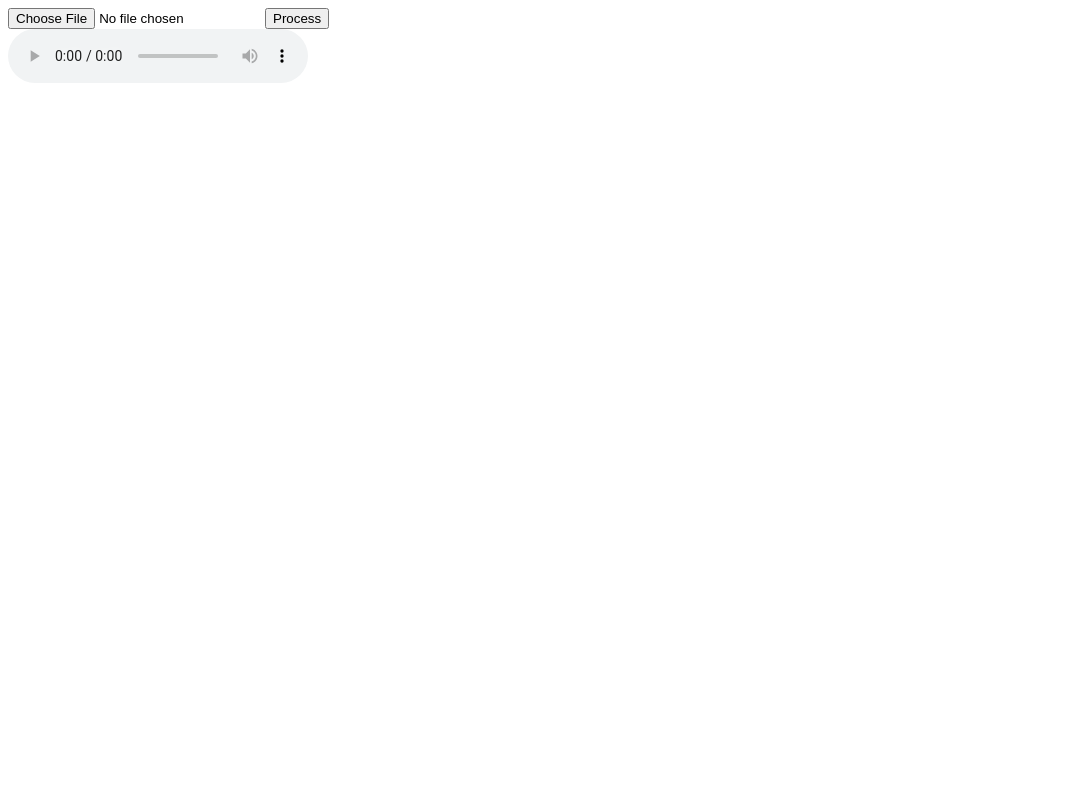
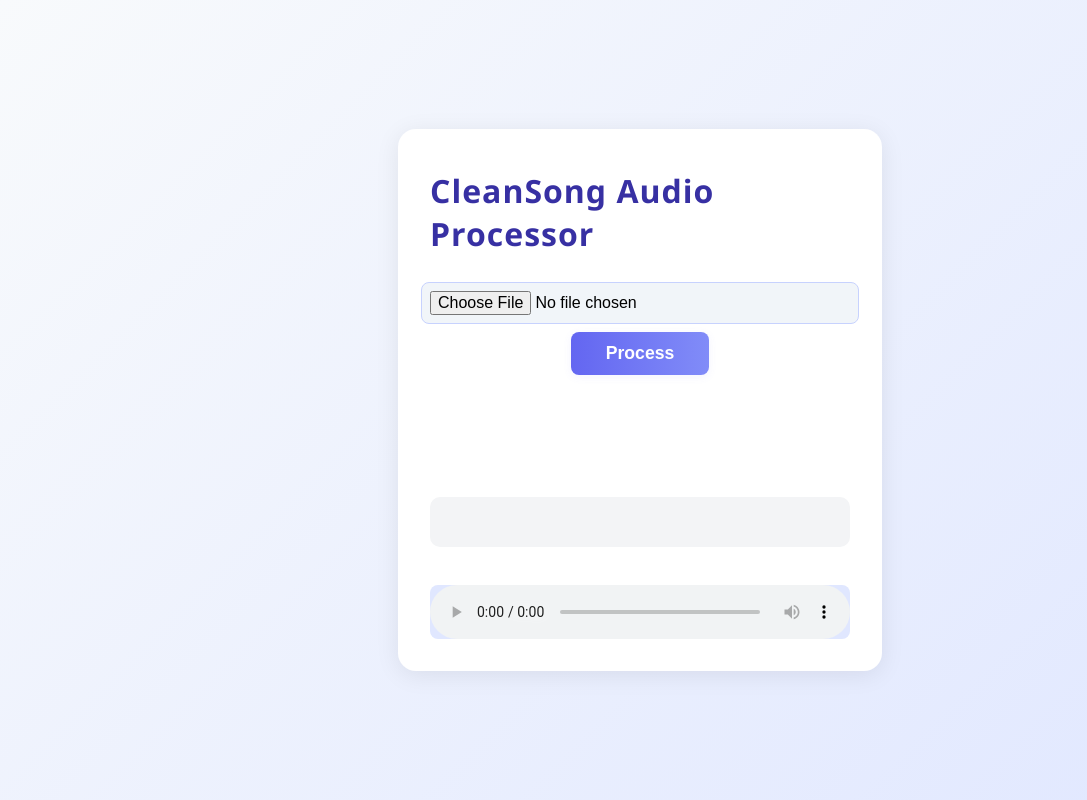
Before and after one commit to cleansongai/cleansong-proxy, a website: page public/index.html in a window 1280 px wide. Shown: the whole page, without its empty margins (0-1087 px from the left). Drawn offline with Linux system fonts and the light colour scheme.

Commit message:
Update index.html

```diff
--- a/public/index.html
+++ b/public/index.html
@@ -1,9 +1,120 @@
+<!DOCTYPE html>
+<html lang="en">
+<head>
+  <meta charset="UTF-8">
+  <meta name="viewport" content="width=device-width, initial-scale=1.0">
+  <title>CleanSong Audio Processor</title>
+  <style>
+    body {
+      background: linear-gradient(135deg, #f8fafc 0%, #e0e7ff 100%);
+      min-height: 100vh;
+      margin: 0;
+      font-family: 'Segoe UI', 'Roboto', Arial, sans-serif;
+      display: flex;
+      align-items: center;
+      justify-content: center;
+    }
+    .container {
+      background: #fff;
+      border-radius: 18px;
+      box-shadow: 0 4px 24px rgba(0,0,0,0.08);
+      padding: 2.5rem 2rem 2rem 2rem;
+      max-width: 420px;
+      width: 100%;
+      display: flex;
+      flex-direction: column;
+      align-items: center;
+      gap: 1.2rem;
+    }
+    h1 {
+      margin: 0 0 0.5rem 0;
+      font-size: 2rem;
+      color: #3730a3;
+      letter-spacing: 1px;
+    }
+    .file-input {
+      display: flex;
+      flex-direction: column;
+      align-items: center;
+      gap: 0.5rem;
+      width: 100%;
+    }
+    input[type="file"] {
+      padding: 0.5rem;
+      border-radius: 8px;
+      border: 1px solid #c7d2fe;
+      background: #f1f5f9;
+      width: 100%;
+      font-size: 1rem;
+    }
+    button {
+      background: linear-gradient(90deg, #6366f1 0%, #818cf8 100%);
+      color: #fff;
+      border: none;
+      border-radius: 8px;
+      padding: 0.7rem 2.2rem;
+      font-size: 1.1rem;
+      font-weight: 600;
+      cursor: pointer;
+      transition: background 0.2s, box-shadow 0.2s;
+      box-shadow: 0 2px 8px rgba(99,102,241,0.08);
+    }
+    button:hover {
+      background: linear-gradient(90deg, #4f46e5 0%, #6366f1 100%);
+    }
+    #timer, #status {
+      font-size: 1rem;
+      color: #6366f1;
+      margin-top: 0.2rem;
+      min-height: 1.2em;
+      text-align: center;
+    }
+    #lyrics {
+      margin-top: 1.2rem;
+      background: #f3f4f6;
+      border-radius: 10px;
+      padding: 1rem;
+      width: 100%;
+      box-sizing: border-box;
+      color: #22223b;
+      font-size: 1.05rem;
+      min-height: 3em;
+    }
+    #lyrics h3 {
+      margin: 0.5em 0 0.2em 0;
+      color: #3730a3;
+      font-size: 1.1em;
+    }
+    audio {
+      margin-top: 1.2rem;
+      width: 100%;
+      border-radius: 8px;
+      background: #e0e7ff;
+      outline: none;
+    }
+    @media (max-width: 500px) {
+      .container {
+        padding: 1.2rem 0.5rem 1.5rem 0.5rem;
+        max-width: 98vw;
+      }
+      h1 {
+        font-size: 1.3rem;
+      }
+    }
+  </style>
+</head>
+<body>
+  <div class="container">
+    <h1>CleanSong Audio Processor</h1>
+    <div class="file-input">
       <input type="file" id="file" accept="audio/*">
       <button id="process">Process</button>
+    </div>
     <div id="timer"></div>
     <div id="status"></div>
     <div id="lyrics"></div>
     <audio id="outAudio" controls></audio>
+  </div>
 
 <script>
 const btn = document.getElementById("process");
@@ -67,3 +178,5 @@ btn.onclick = async () => {
   reader.readAsDataURL(file);
 };
 </script>
+</body>
+</html>
```
Lines whose indentation alone changed are shown as unchanged.
